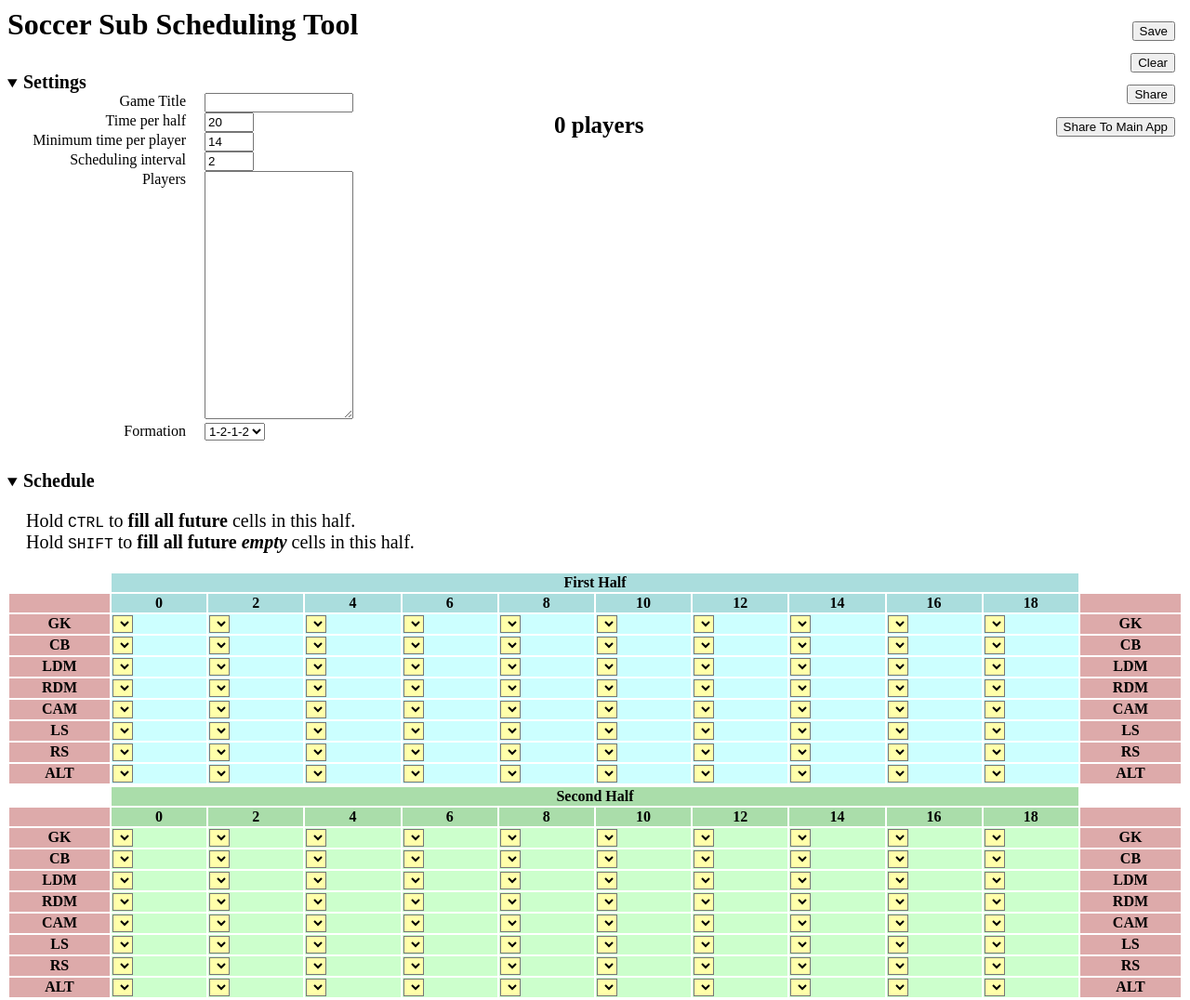
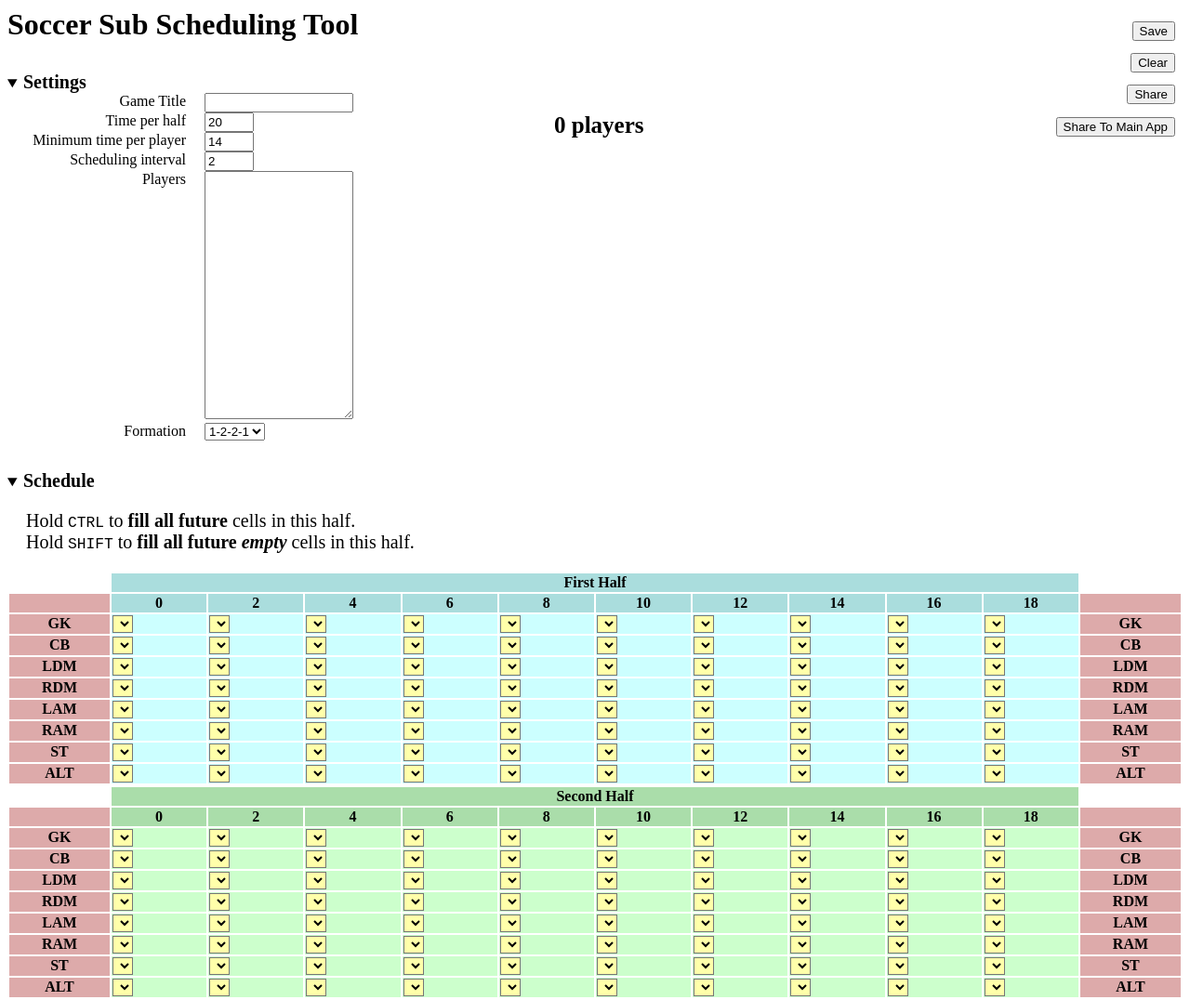
Before and after one commit to joeyparrish/soccer-sub-schedule, a plain HTML site: page index.html in a window 1280 px wide. Shown: the top 1076 px of the page at 93% size. Drawn offline with Linux system fonts and the light colour scheme.

Commit message:
Add new formation

```diff
--- a/index.html
+++ b/index.html
@@ -59,6 +59,7 @@
           <div>
             <label for="formation">Formation</label>
             <select id="formation">
+              <option value="1221">1-2-2-1</option>
               <option value="1212">1-2-1-2</option>
               <option value="231">2-3-1</option>
             </select>
--- a/script.js
+++ b/script.js
@@ -2,6 +2,7 @@
   const positions = {
     '231': ['GK', 'LD', 'RD', 'CM', 'LM', 'RM', 'ST', 'ALT'],
     '1212': ['GK', 'CB', 'LDM', 'RDM', 'CAM', 'LS', 'RS', 'ALT'],
+    '1221': ['GK', 'CB', 'LDM', 'RDM', 'LAM', 'RAM', 'ST', 'ALT'],
   };
 
   function textInput(id) {
```
